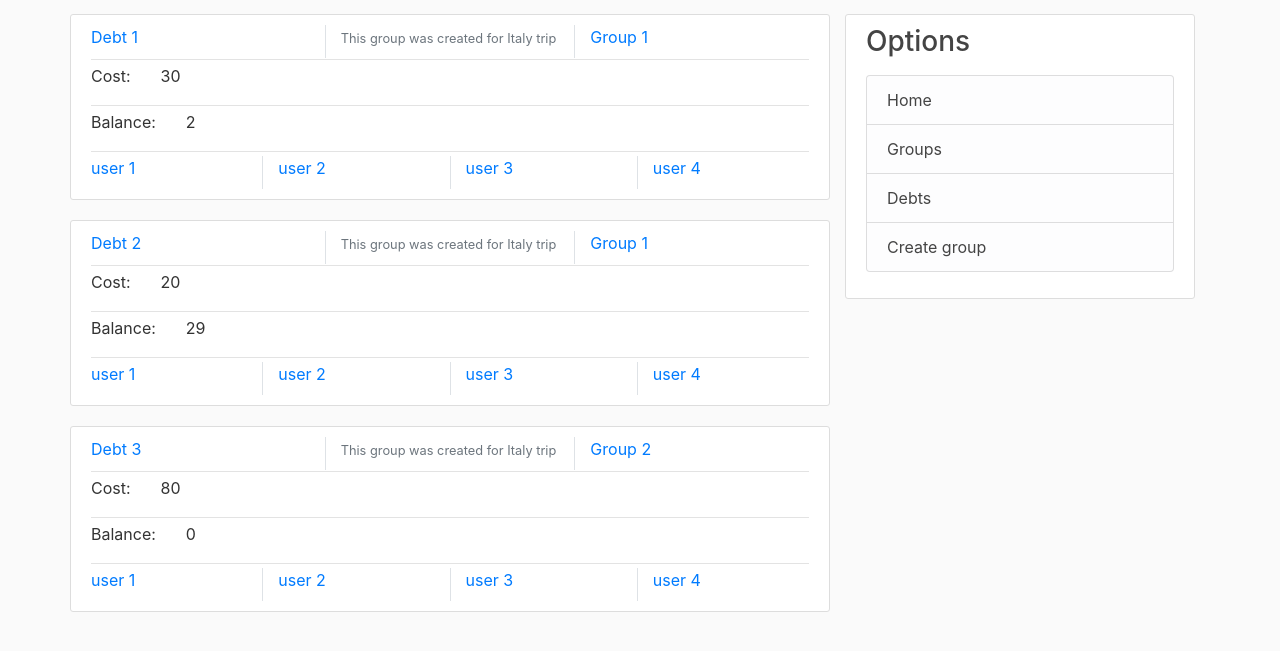
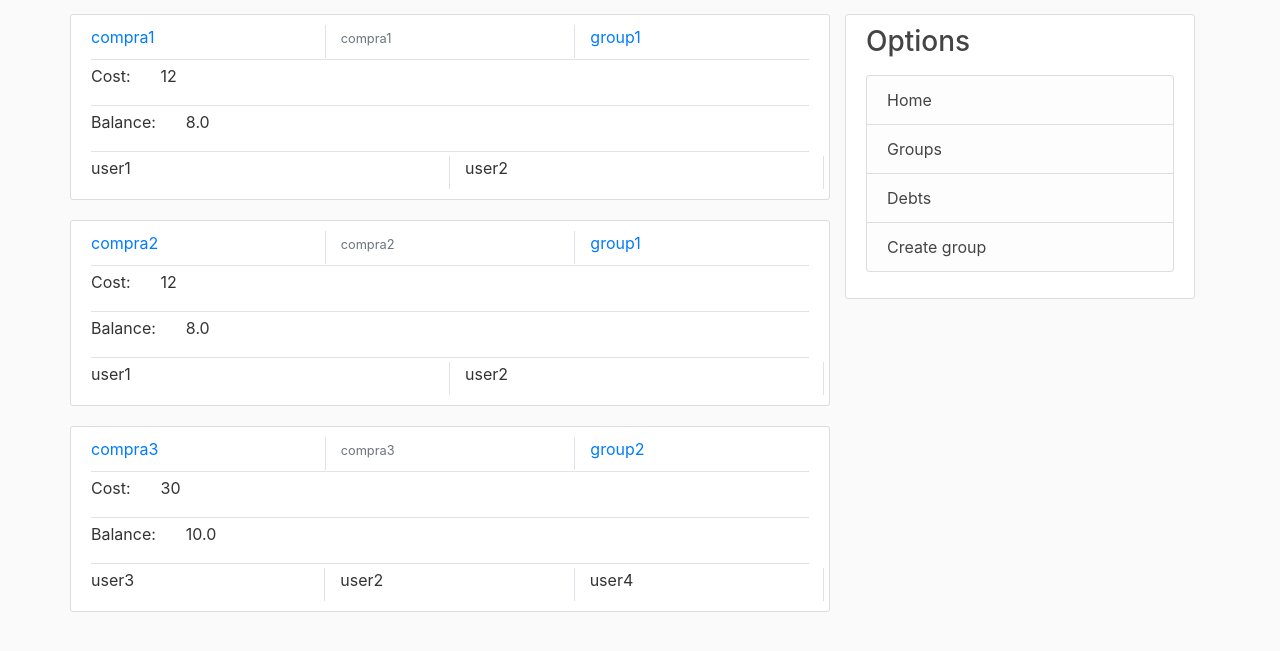
Before and after one commit to asierfdln/lostickes, a Django app: page /debts/ in a window 1280 px wide. Shown: the part 66-717 px from the top of the page. Run offline with Django 3.2, Linux system fonts and the light colour scheme; data comes from the database, SQL or seed files in the repository; some libraries are stand-ins or nearby versions.

Commit message:
La victoria

```diff
--- a/applostickes/templates/applostickes/debts.html
+++ b/applostickes/templates/applostickes/debts.html
@@ -1,20 +1,20 @@
 {% extends "applostickes/base.html" %}
 {% block content %}
-{% for post in posts %}
+{% for trans_name, trans_list in debts.items %}
 <div class="row justify-content:center">
   <article class="media content-section col-md-12">
     <div class="media-body">
       <div class="article-metadata">
         <div class="row">
           <div class="col border-right">
-            <a class="mr-2" href="{% url 'debt' post.debtName %}">{{ post.debtName }}</a>
+            <a class="mr-2" href="{% url 'debt' trans_name %}">{{ trans_name }}</a>
           </div>
           <div class="col border-right">
-            <small class="text-muted">{{ post.description }}</small>
+            <small class="text-muted">{{ trans_list.0 }}</small>
           </div>
           <hr>
           <div class="col">
-            <a class="mr-2" href="{% url 'group' post.groupName %}">{{ post.groupName }}</a>
+            <a class="mr-2" href="{% url 'group' trans_list.1 %}">{{ trans_list.1 }}</a>
           </div>
         </div>
       </div>
@@ -24,7 +24,7 @@
             <p style="justify-content: right;">Cost:</p>
           </div>
           <div class="col-md-auto">
-            <p style="justify-content: center;">{{ post.cost }}</p>
+            <p style="justify-content: center;">{{ trans_list.2 }}</p>
           </div>
         </div>
       </div>
@@ -34,27 +34,19 @@
             <p style="justify-content: right;">Balance:</p>
           </div>
           <div class="col-md-auto">
-            <p style="justify-content: center;">{{ post.debtBalance }}</p>
+            <p style="justify-content: center;">{{ trans_list.3 }}</p>
           </div>
         </div>
       </div>
       <div class="row">
+        {% for user_name in trans_list.4 %}
         <div class="col border-right">
-          <a class="mr-2" href="#">{{ post.user1 }}</a>
+          <a class="mr-2">{{ user_name }}</a>
         </div>
         <hr>
-        <div class="col border-right">
-          <a class="mr-2" href="#">{{ post.user2 }}</a>
-        </div>
-        <hr>
-        <div class="col border-right">
-          <a class="mr-2" href="#">{{ post.user3 }}</a>
-        </div>
-        <div class="col">
-          <a class="mr-2" href="#">{{ post.user4 }}</a>
-        </div>
+        {% endfor %}
       </div>
-      </div>
+    </div>
   </article>
 </div>
 {% endfor %}
```
